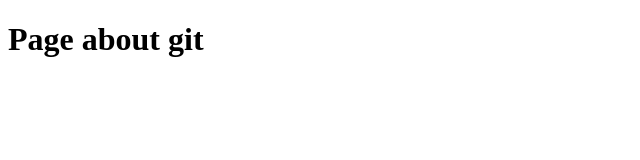
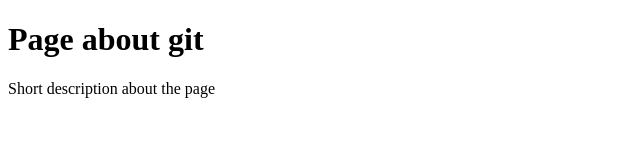
Before and after one commit to AlekseyKrupsky/testgit, a plain HTML site: page index.html in a window 1280 px wide. Shown: the whole page, without its empty margins (0-640 px from the left). Drawn offline with Linux system fonts and the light colour scheme.

Commit message:
Add short description

```diff
--- a/index.html
+++ b/index.html
@@ -6,5 +6,6 @@
 </head>
 <body>
     <h1>Page about git</h1>
+    <p>Short description about the page</p>
 </body>
 </html>
```
Also changed, not shown: 1 other file.
